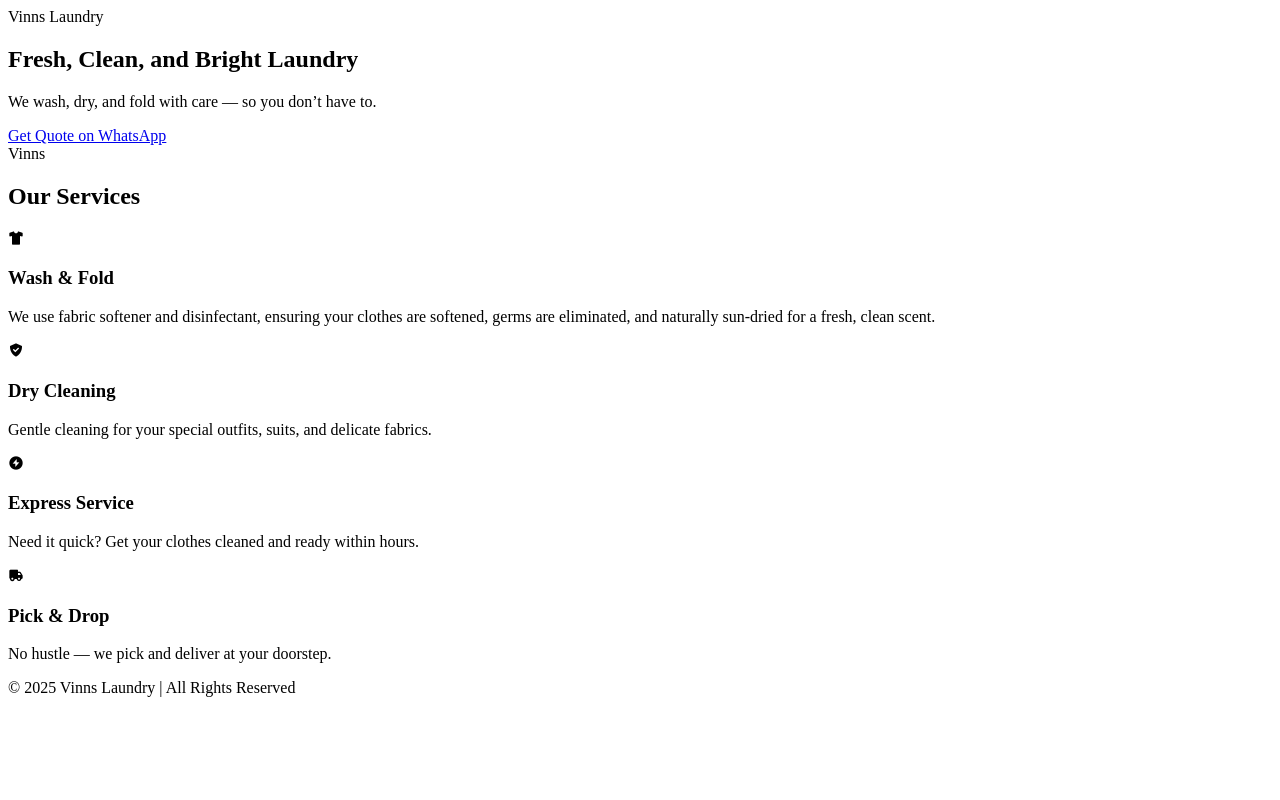
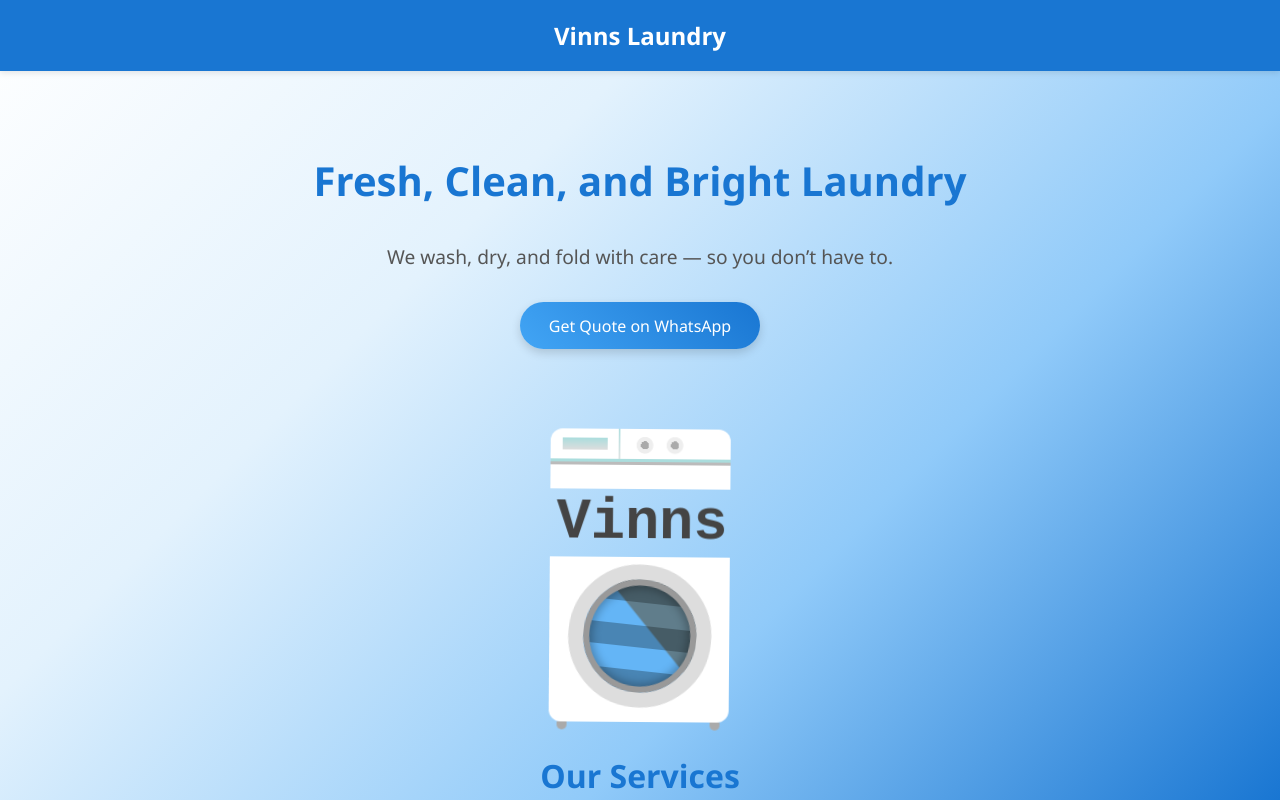
Before and after one commit to wes25439/vinns-laundry, a plain HTML site: page index.html in a window 1280 px wide. Shown: the top 800 px of the page. Drawn offline with nearby package versions, Linux system fonts and the light colour scheme.

Commit message:
newfiles

```diff
--- a/index.html
+++ b/index.html
@@ -1,7 +1,7 @@
 <!DOCTYPE html>
 <html lang="en">
 <head>
-  <link rel="stylesheet" href="washer.css">
+  <link rel="stylesheet" href="wash.css">
   <meta charset="UTF-8">
   <meta name="viewport" content="width=device-width, initial-scale=1.0">
   <title>Vinns Laundry</title>
--- a/washer.html
+++ b/wash.css
@@ -1,16 +1,11 @@
-<!DOCTYPE html>
-<html lang="en">
-<head>
-  <meta charset="UTF-8">
-  <meta name="viewport" content="width=device-width, initial-scale=1.0">
-  <title>Vinns Laundry</title>
-  <style>
    body {
   margin: 0;
   font-family: 'Segoe UI', Tahoma, Geneva, Verdana, sans-serif;
-      background: #f8f9fa;
+  background: linear-gradient(135deg, #ffffff, #e3f2fd, #90caf9, #1976d2);
   color: #333;
+  background-attachment: fixed; /* Keeps gradient steady */
 }
+
 
     header {
       background: #1976d2;
@@ -105,7 +100,7 @@
       text-align: center;
       font-family: 'Courier New', Courier, monospace;
       font-weight: bold;
-      font-size: 45px;
+      font-size: 57px;
       color: #444;
       margin: 2px;
     }
@@ -165,43 +160,64 @@
       50%, 75%, 84%, 92% { transform: rotate(-0.5deg); }
       0%, 50%, 100% { transform: rotate(0); }
     }
-
-    .services {
-      padding: 2rem 1.5rem;
-      text-align: center;
-    }
-
-    .services h2 {
-      font-size: 2rem;
-      margin-bottom: 1.2rem;
-      color: #1976d2;
-    }
-
 .service-box {
-      max-width: 700px;
+  max-width: 1100px;
   margin: 0 auto;
   display: grid;
-      grid-template-columns: repeat(auto-fit, minmax(200px, 1fr));
-      gap: 1.5rem;
+  grid-template-columns: repeat(auto-fit, minmax(240px, 1fr));
+  gap: 2rem;
+  padding: 1rem;
 }
 
 .service {
-      background: white;
-      padding: 1.5rem;
-      border-radius: 10px;
-      box-shadow: 0 2px 8px rgba(0,0,0,0.1);
-      transition: transform 0.2s ease, box-shadow 0.2s ease;
+  background: linear-gradient(145deg, #ffffff, #f3f9ff);
+  border-radius: 16px;
+  padding: 2rem 1.5rem;
+  box-shadow: 0 6px 18px rgba(0, 0, 0, 0.08);
+  transition: all 0.3s ease;
+  text-align: center;
+  position: relative;
+  overflow: hidden;
+}
+
+.service::before {
+  content: "";
+  position: absolute;
+  top: -40px;
+  right: -40px;
+  width: 120px;
+  height: 120px;
+  background: #1976d2;
+  border-radius: 50%;
+  opacity: 0.08;
 }
 
 .service:hover {
-      transform: translateY(-5px);
-      box-shadow: 0 6px 16px rgba(0,0,0,0.15);
+  transform: translateY(-10px);
+  box-shadow: 0 12px 28px rgba(0, 0, 0, 0.12);
 }
 
 .service h3 {
-      margin-bottom: 0.5rem;
   color: #1976d2;
+  font-size: 1.4rem;
+  margin-bottom: 0.8rem;
+  font-weight: bold;
 }
+
+.service p {
+  font-size: 1rem;
+  color: #555;
+  line-height: 1.5;
+}
+
+.service-icon {
+  font-size: 2.5rem;
+  color: #1976d2;
+  margin-bottom: 1rem;
+  display: inline-block;
+}
+
+.services h2 { font-size: 2rem; margin-bottom: 1.2rem; color: #1976d2; text-align: center; }
 
     footer {
       background: #1976d2;
@@ -210,49 +226,3 @@
       padding: 1rem;
       margin-top: 2rem;
     }
-  </style>
-</head>
-<body>
-
-  <header>
-    Vinns Laundry
-  </header>
-
-  <section class="hero">
-    <h1>Fresh, Clean, and Bright Laundry</h1>
-    <p>We wash, dry, and fold with care — so you don’t have to.</p>
-    <a href="https://wa.me/254733230030" target="_blank" class="gradient-btn">Get Quote on WhatsApp</a>
-  </section>
-
-  <div class="container">
-    <div class="washing-machine">
-      <div class="loader-top"></div>
-      <div class="name">Vinns</div>
-      <div class="loader-bottom"></div>
-    </div>
-  </div>
-
-  <section class="services">
-    <h2>Our Services</h2>
-    <div class="service-box">
-      <div class="service">
-        <h3>Wash & Fold</h3>
-        <p>Perfect for daily laundry needs. Fresh, neat, and well-folded clothes delivered on time.</p>
-      </div>
-      <div class="service">
-        <h3>Dry Cleaning</h3>
-        <p>Gentle cleaning for your special outfits, suits, and delicate fabrics.</p>
-      </div>
-      <div class="service">
-        <h3>Express Service</h3>
-        <p>Need it quick? Get your clothes cleaned and ready within hours.</p>
-      </div>
-    </div>
-  </section>
-
-  <footer>
-    © 2025 Vinns Laundry | All Rights Reserved
-  </footer>
-
-</body>
-</html>
```
Lines whose indentation alone changed are shown as unchanged.
